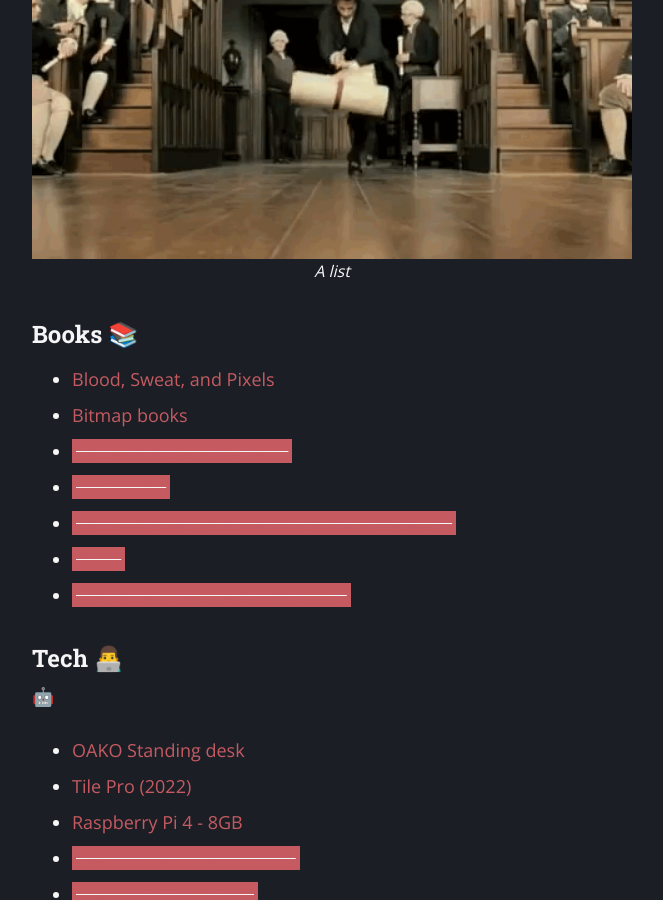
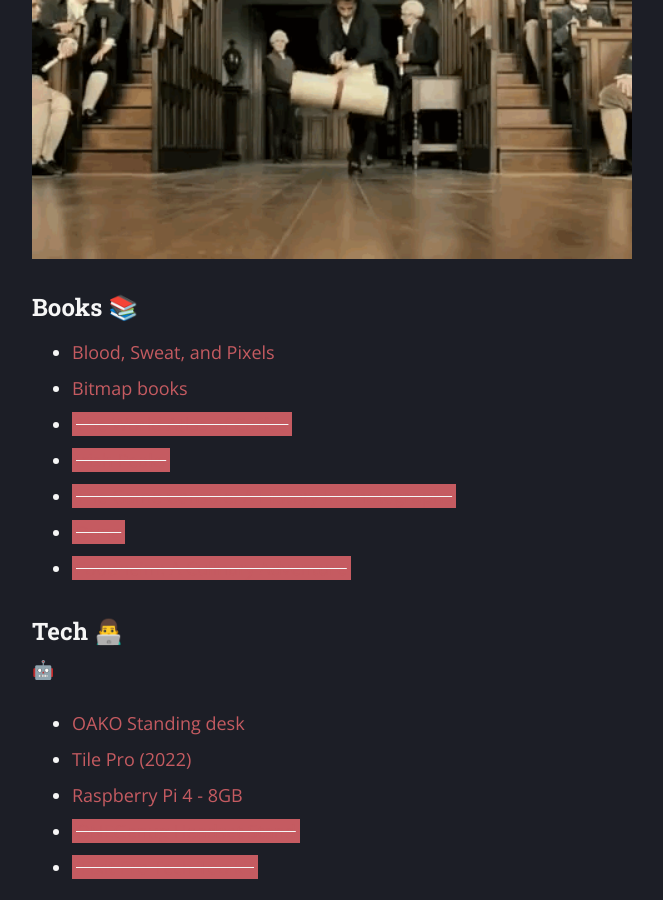
Before and after one commit to ragebflame/ragebflame.github.io, a Jekyll site: the page built from wishlist/index.md, in a window 1280 px wide and 900 px high, scrolled down 464 px. Shown: the whole window, without its empty margins (308-971 px from the left). Built offline with Jekyll 4.4.1, drawn with Linux system fonts in a browser that asks for light colours.

Commit message:
Minor changes

```diff
--- a/wishlist/index.md
+++ b/wishlist/index.md
@@ -10,7 +9,7 @@ A list of items I'd like to obtain. An [Amazon wish list](https://www.amazon.co.
 
 💫*Last updated: 04/01/2022*
 
-{% include figure.html url="wishlist.webp" alt="The list" caption="A list" %}
+{% include figure.html url="wishlist.webp" alt="The list" caption="" %}
 
 ### Books 📚
 
```
Also changed, not shown: other parts of wishlist/index.md (+0 -1 lines), _posts/2021-11-14-checking-fail2ban-jails.md (+1 -1 lines).
